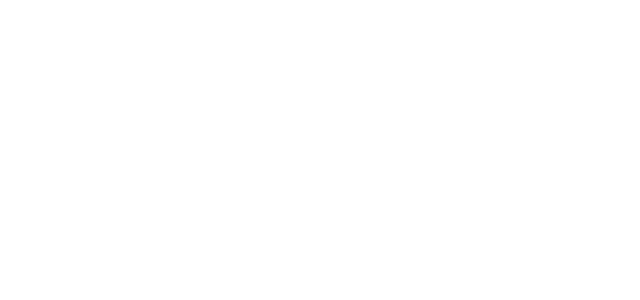
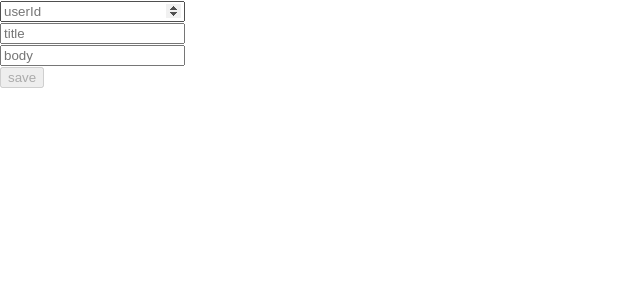
Before and after one commit to SerhiiSydorchuk/react_module, a React (Create React App) app: page / in a window 1280 px wide. Shown: the top 300 px of the page, without its empty margins (0-640 px from the left). Built offline with nearby package versions, Linux system fonts and the light colour scheme.

Commit message:
hw5 done

```diff
--- a/package.json
+++ b/package.json
@@ -14,7 +14,11 @@
     "react-dom": "^18.3.1",
     "react-scripts": "5.0.1",
     "typescript": "^4.9.5",
-    "web-vitals": "^2.1.4"
+    "web-vitals": "^2.1.4",
+    "axios": "^1.7.7",
+    "@hookform/resolvers": "^3.9.0",
+    "joi": "^17.13.3",
+    "react-hook-form": "^7.53.1"
   },
   "scripts": {
     "start": "react-scripts start",
--- a/src/App.tsx
+++ b/src/App.tsx
@@ -1,11 +1,12 @@
 import React from 'react';
 import logo from './logo.svg';
 import './App.css';
+import FormComponent from "./components/FormComponent";
 
 function App() {
   return (
     <div >
-
+        <FormComponent/>
     </div>
   );
 }
--- /dev/null
+++ b/src/components/FormComponent.tsx
@@ -0,0 +1,64 @@
+import React from 'react';
+import {useForm} from "react-hook-form";
+import {postValidation} from "../validations/postValidation";
+import {joiResolver} from "@hookform/resolvers/joi";
+export interface PostProps {
+	userId: number;
+	title: string;
+	body: string;
+}
+const FormComponent = () => {
+    const {
+        register,
+        handleSubmit,
+        formState:{
+            errors,
+            isValid
+        }
+    }
+        = useForm<PostProps>({mode:'all' , resolver: joiResolver(postValidation)})
+
+    const customHandle = (dataFromForm: PostProps) => {
+        fetch('https://jsonplaceholder.typicode.com/posts', {
+            method: 'POST',
+            body: JSON.stringify({
+                title: dataFromForm.title,
+                body: dataFromForm.body,
+                userId: dataFromForm.userId,
+            }),
+            headers: {
+                'Content-type': 'application/json; charset=UTF-8',
+            },
+        })
+            .then((response) => response.json())
+            .then((json) => console.log(json));
+
+    };
+    return (
+        <form onSubmit={handleSubmit(customHandle)}>
+            <div>
+                <label>
+                    <input placeholder={'userId'} type="number" {...register('userId')}/>
+                    {errors.userId && <div>{errors.userId.message}</div>}
+                </label>
+            </div>
+
+            <div>
+                <label>
+                    <input placeholder={'title'} type="text" {...register('title')}/>
+                    {errors.title && <div>{errors.title.message}</div>}
+                </label>
+            </div>
+            <div>
+                <label>
+                    <input placeholder={'body'} type="text" {...register('body')}/>
+                    {errors.body && <div>{errors.body.message}</div>}
+                </label>
+            </div>
+            <button disabled={!isValid}>save</button>
+        </form>
+    )
+        ;
+};
+
+export default FormComponent;
--- /dev/null
+++ b/src/validations/postValidation.ts
@@ -0,0 +1,10 @@
+import Joi from "joi";
+
+
+export const postValidation = Joi.object({
+     userId: Joi.number().min(1).messages({
+          'string.min':'must be greater 0'
+     }),
+     title: Joi.string(),
+     body : Joi.string()
+})
```
Also changed, not shown: 2 other files (tests, documents, lock files or other folders).
